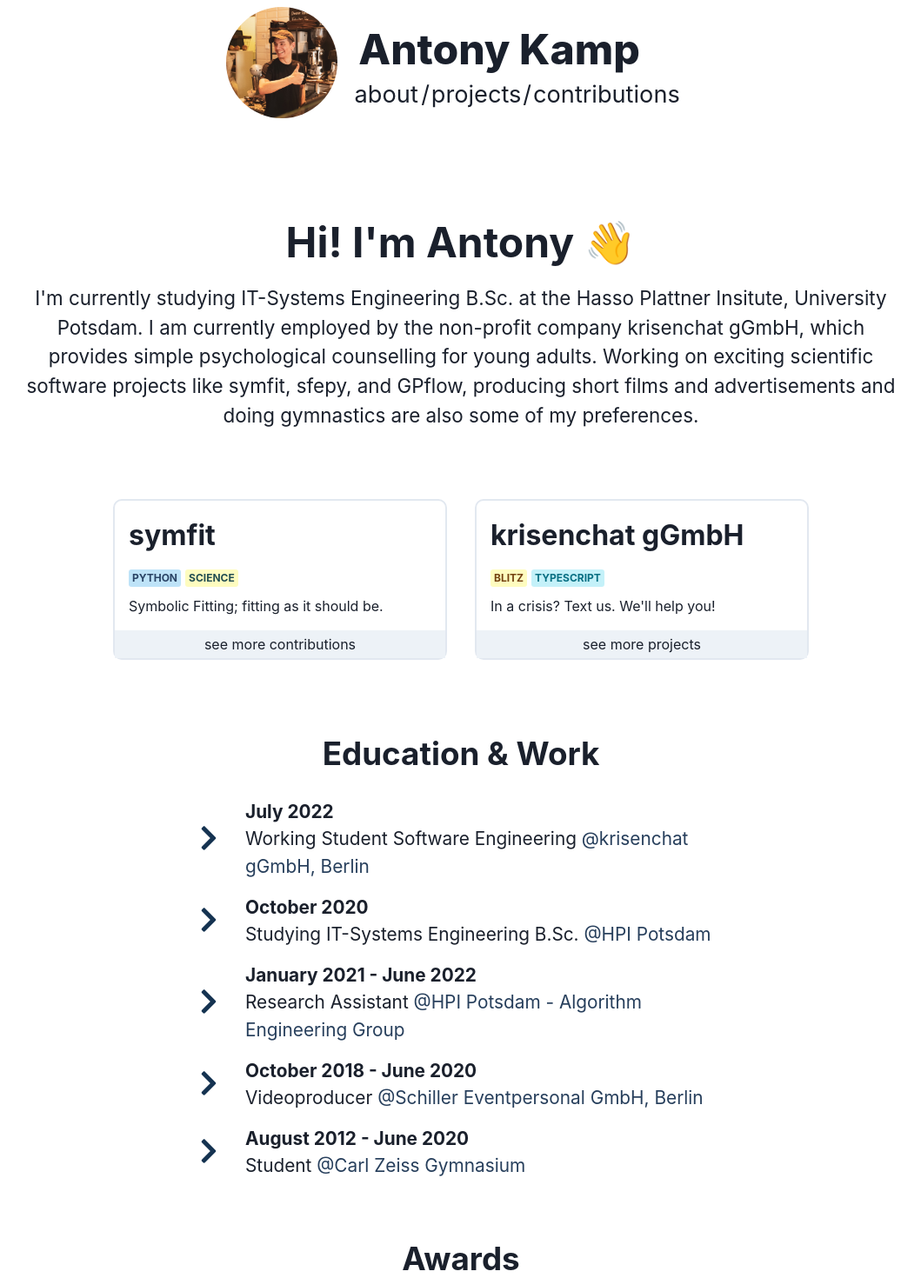
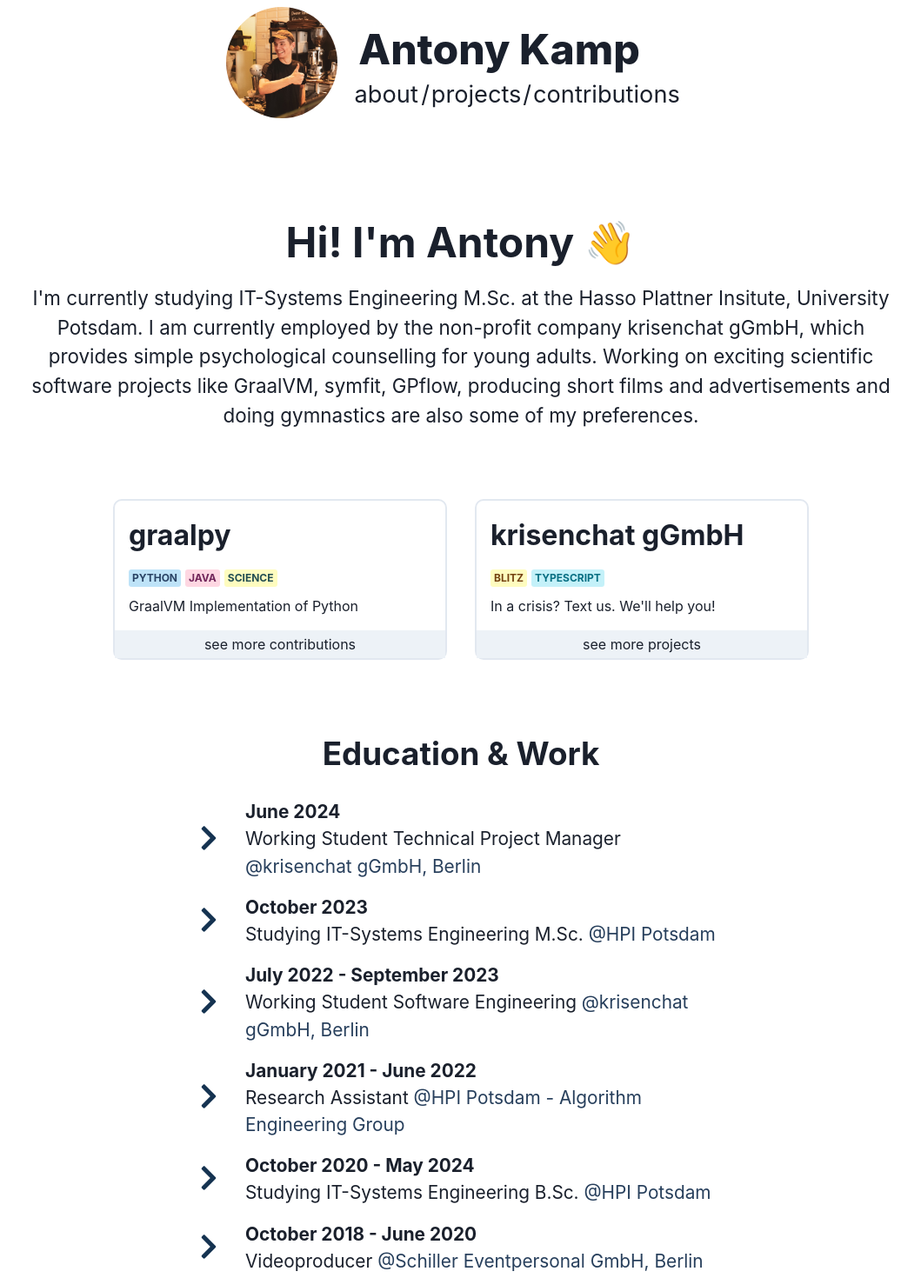
Before and after one commit to antonykamp/antonykampde, a Next.js app: page / in a window 1280 px wide. Shown: the top 1470 px of the page at 87% size, without its empty margins (110-1169 px from the left). Built offline with nearby package versions, Linux system fonts and the light colour scheme.

Commit message:
Update content
Add graalpy and fcmjs, studying master

```diff
--- a/components/ProjectBadge.tsx
+++ b/components/ProjectBadge.tsx
@@ -34,6 +34,10 @@
     backgroundColor: "#E53E3E",
     fontColor: "#FFF5F5",
   },
+  java: {
+    backgroundColor: "#FED7E2",
+    fontColor: "#702459",
+  },
 };
 
 export function ProjectBadge({ badge }: { badge: keyof typeof ProjectBadges }) {
--- a/pages/index.tsx
+++ b/pages/index.tsx
@@ -34,13 +34,13 @@
         <div className={utilStyle.container}>
           <h1>Hi! I'm Antony 👋</h1>
           <p className={utilStyle.pageDescription}>
-            I'm currently studying IT-Systems Engineering B.Sc. at the Hasso
+            I'm currently studying IT-Systems Engineering M.Sc. at the Hasso
             Plattner Insitute, University Potsdam. I am currently employed by
             the non-profit company krisenchat gGmbH, which provides simple
             psychological counselling for young adults. Working on exciting
-            scientific software projects like symfit, sfepy, and GPflow,
-            producing short films and advertisements and doing gymnastics are
-            also some of my preferences.
+            scientific software projects like GraalVM, symfit, GPflow, producing
+            short films and advertisements and doing gymnastics are also some of
+            my preferences.
           </p>
         </div>
         {/**
@@ -117,7 +117,7 @@
 export async function getStaticProps(context) {
   const contributionFile = path.join(
     process.cwd(),
-    "public/contributions/symfit.json"
+    "public/contributions/graalpy.json"
   );
   const contribution = getProjectData(contributionFile);
 
--- a/public/bio.json
+++ b/public/bio.json
@@ -1,22 +1,38 @@
 [
   {
+    "startDate": "June 2024",
+    "jobDescription": "Working Student Technical Project Manager",
+    "location": "krisenchat gGmbH, Berlin",
+    "locationLink": "https://krisenchat.de/"
+  },
+  {
+    "startDate": "October 2023",
+    "jobDescription": "Studying IT-Systems Engineering M.Sc.",
+    "location": "HPI Potsdam",
+    "locationLink": "https://hpi.de/"
+  },
+
+  {
     "startDate": "July 2022",
+    "endDate": "September 2023",
     "jobDescription": "Working Student Software Engineering",
     "location": "krisenchat gGmbH, Berlin",
     "locationLink": "https://krisenchat.de/"
   },
-  {
-    "startDate": "October 2020",
-    "jobDescription": "Studying IT-Systems Engineering B.Sc.",
-    "location": "HPI Potsdam",
-    "locationLink": "https://hpi.de/"
-  },
+
   {
     "startDate": "January 2021",
     "jobDescription": "Research Assistant",
     "endDate": "June 2022",
     "location": "HPI Potsdam - Algorithm Engineering Group",
     "locationLink": "https://hpi.de/forschung/fachgebiete/algorithm-engineering.html"
+  },
+  {
+    "startDate": "October 2020",
+    "endDate": "May 2024",
+    "jobDescription": "Studying IT-Systems Engineering B.Sc.",
+    "location": "HPI Potsdam",
+    "locationLink": "https://hpi.de/"
   },
   {
     "startDate": "October 2018",
--- /dev/null
+++ b/public/contributions/graalpy.json
@@ -0,0 +1,24 @@
+{
+  "name": "graalpy",
+  "introduction": "GraalVM Implementation of Python",
+  "tags": ["python", "java", "science"],
+  "sections": [
+    {
+      "title": "Goal",
+      "content": "GraalPy is a high-performance implementation of the Python language for the JVM built on GraalVM."
+    },
+    {
+      "title": "My work",
+      "content": "I worked on identifying compatibility issues with the CPython implementation and using java classes in python code."
+    }
+  ],
+  "links": [
+    {
+      "name": "GitHub",
+      "color": "gray",
+      "link": "https://github.com/oracle/graalpython",
+      "logo": ["github"]
+    }
+  ],
+  "prio": 3
+}
```
Also changed, not shown: public/projects/fcmjs.json (added, +27 -0 lines).
